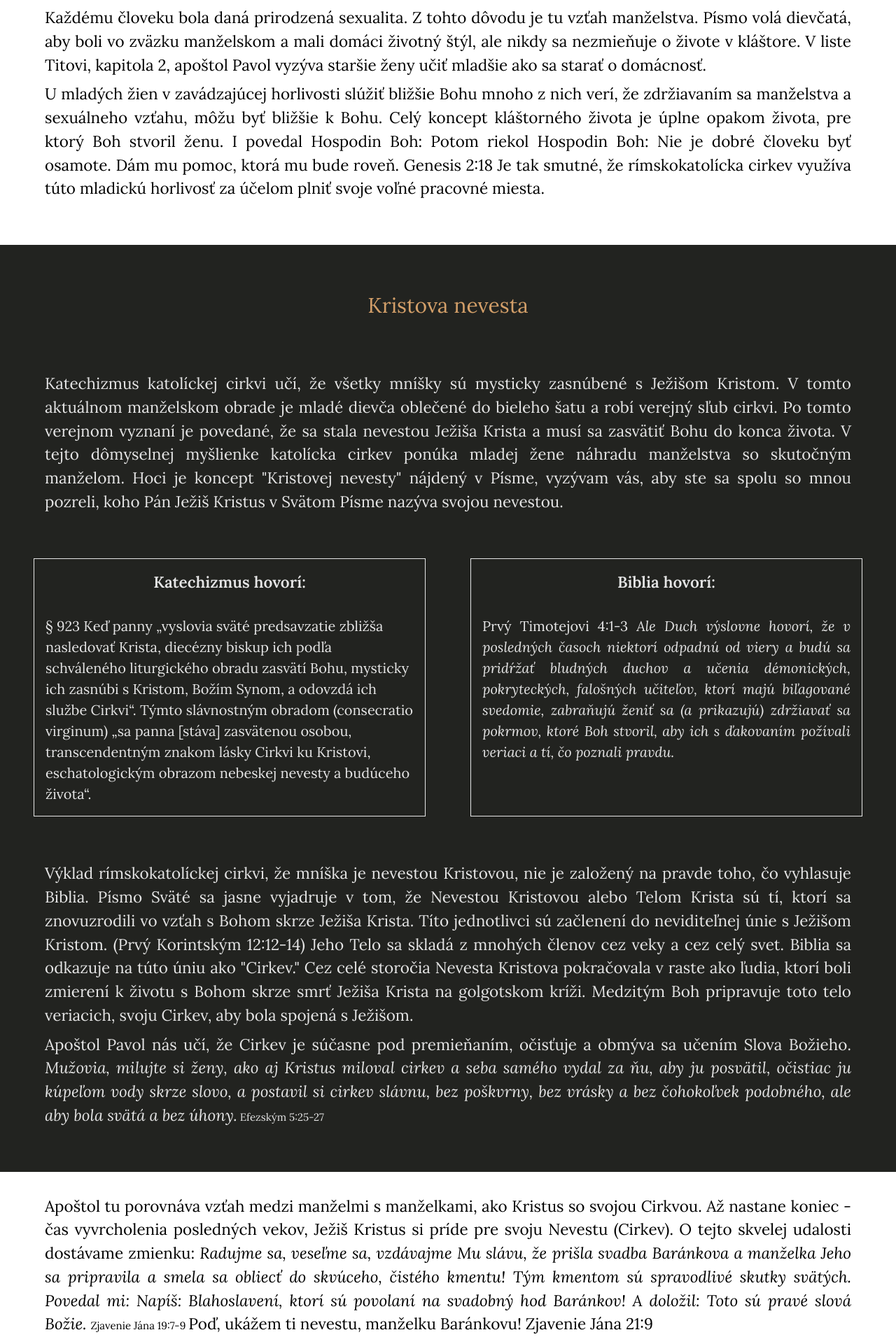
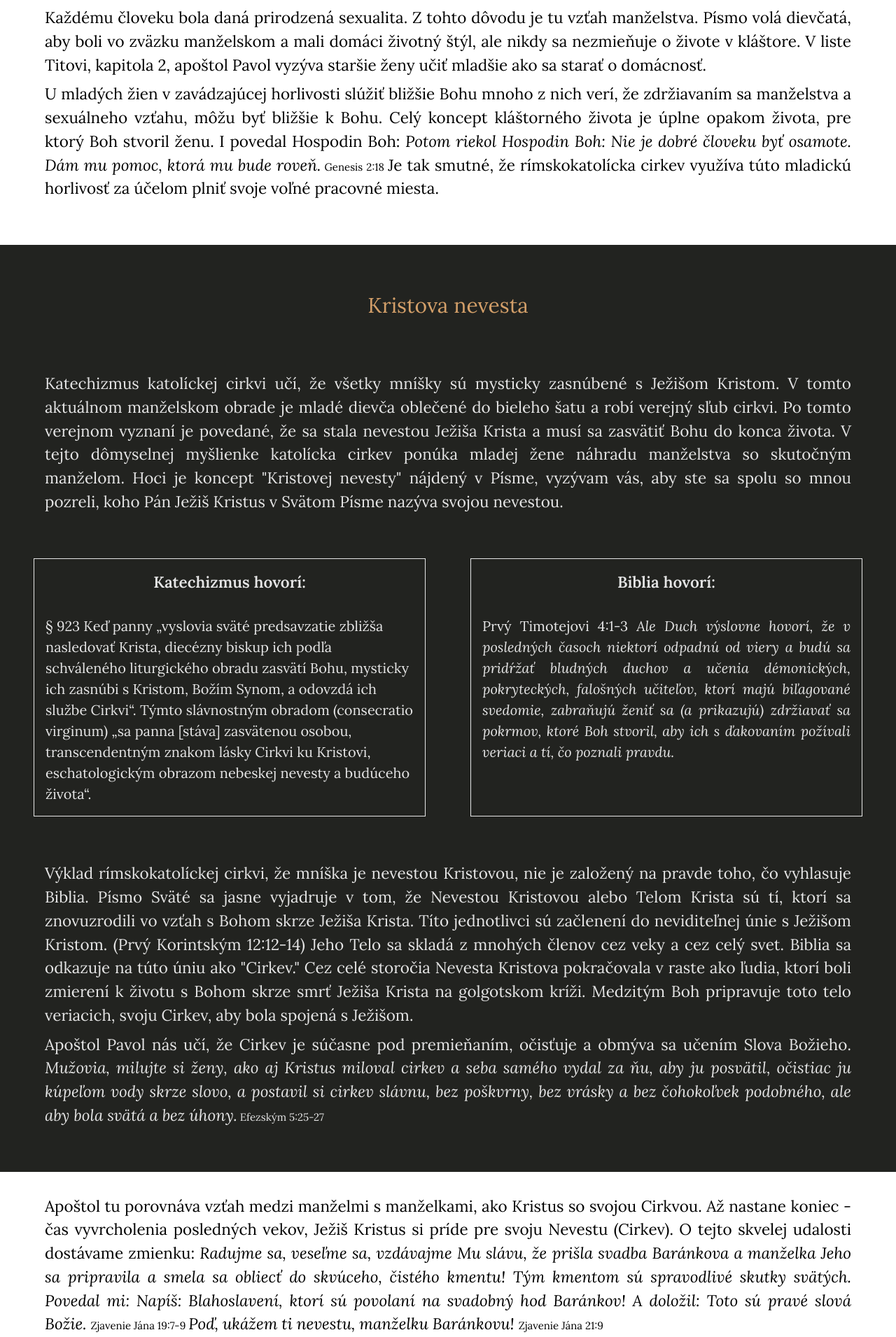
Before and after one commit to pkvarg/katolickaviera.sk, a React (Vite) app: page /klastorny-zivot in a window 1280 px wide. Shown: the part 2189-4100 px from the top of the page at 70% size. Built offline with nearby package versions, Linux system fonts and the light colour scheme.

Commit message:
8sep corrs done

```diff
--- a/src/pages/Klastorny-zivot.jsx
+++ b/src/pages/Klastorny-zivot.jsx
@@ -330,11 +330,15 @@ const KlastornyZivot = () => {
             U mladých žien v zavádzajúcej horlivosti slúžiť bližšie Bohu mnoho z
             nich verí, že zdržiavaním sa manželstva a sexuálneho vzťahu, môžu
             byť bližšie k Bohu. Celý koncept kláštorného života je úplne opakom
-            života, pre ktorý Boh stvoril ženu. I povedal Hospodin Boh: Potom
-            riekol Hospodin Boh: Nie je dobré človeku byť osamote. Dám mu pomoc,
-            ktorá mu bude roveň. Genesis 2:18 Je tak smutné, že rímskokatolícka
-            cirkev využíva túto mladickú horlivosť za účelom plniť svoje voľné
-            pracovné miesta.
+            života, pre ktorý Boh stvoril ženu. I povedal Hospodin Boh:
+            <span className='italic'>
+              {' '}
+              Potom riekol Hospodin Boh: Nie je dobré človeku byť osamote. Dám
+              mu pomoc, ktorá mu bude roveň.
+            </span>
+            <span className='text-[15px]'> Genesis 2:18 </span>
+            Je tak smutné, že rímskokatolícka cirkev využíva túto mladickú
+            horlivosť za účelom plniť svoje voľné pracovné miesta.
           </p>
         </div>
       </section>
@@ -476,7 +480,11 @@ const KlastornyZivot = () => {
               svadobný hod Baránkov! A doložil: Toto sú pravé slová Božie.{' '}
             </span>
             <span className='text-[15px]'> Zjavenie Jána 19:7-9 </span>
-            Poď, ukážem ti nevestu, manželku Baránkovu! Zjavenie Jána 21:9
+            <span className='italic'>
+              {' '}
+              Poď, ukážem ti nevestu, manželku Baránkovu!{' '}
+            </span>
+            <span className='text-[15px]'> Zjavenie Jána 21:9 </span>
           </p>
           <p>
             Skúmajme každý stav svojej duše. Boli ste obmytý a očistený Božím
--- a/src/pages/Manzelstvo.jsx
+++ b/src/pages/Manzelstvo.jsx
@@ -386,9 +386,14 @@ const Manzelstvo = () => {
           </p>
           <p className='pt-8'>
             Je možné vytvoriť manželstvo príkazom Ríma? V Písme je manželstvo
-            upravené podľa vôle a zámeru Boha. Pán Ježiš povedal: Preto opustí
-            človek otca i matku a pripojí sa k manželke, i budú dvaja jedno
-            telo. Matúš 19:5 Toto samotné je a stáva sa platným pred Bohom.
+            upravené podľa vôle a zámeru Boha. Pán Ježiš povedal:
+            <span className='italic'>
+              {' '}
+              Preto opustí človek otca i matku a pripojí sa k manželke, i budú
+              dvaja jedno telo.
+            </span>
+            <span className='text-[15px]'> Matúš 19:5 </span>
+            Toto samotné je a stáva sa platným pred Bohom.
           </p>
         </div>
       </section>
--- a/src/pages/Maria.jsx
+++ b/src/pages/Maria.jsx
@@ -201,12 +201,17 @@ const Maria = () => {
         <div className='text-justify text-[22.5px] flex flex-col gap-2  mx-8 lg:mx-16'>
           <p>
             Katolícke vyučovanie, že Mária je "celá svätá" je veľmi závažné
-            tvrdenie. Božie Slovo vyhlasuje: Svätý, svätý, svätý je Hospodin
-            mocností, plná je všetka zem Jeho slávy. Izaiáš 6:3. Preto nazývať
-            Máriu ako celú svätú a ako zdroj svätosti je rúhanie a úplne proti
-            Písmu. Toto neúctivé vyučovanie je pokusom o krádež základnej
-            božskej slávy. Dôvod, prečo potrebujeme byť spasení pred Bohom je
-            ten, že On je Svätý.
+            tvrdenie. Božie Slovo vyhlasuje:
+            <span className='italic'>
+              {' '}
+              Svätý, svätý, svätý je Hospodin mocností, plná je všetka zem Jeho
+              slávy.
+            </span>
+            <span className='text-[15px]'> Izaiáš 6:3. </span>
+            Preto nazývať Máriu ako celú svätú a ako zdroj svätosti je rúhanie a
+            úplne proti Písmu. Toto neúctivé vyučovanie je pokusom o krádež
+            základnej božskej slávy. Dôvod, prečo potrebujeme byť spasení pred
+            Bohom je ten, že On je Svätý.
           </p>
           <p>
             Ako u mnohých ďalších katolíkov, dnes to môže byť prvýkrát, čo ste
@@ -1009,7 +1014,6 @@ Bola Mária počatá bez poškvrny dedičného hriechu?
           </p>
         </div>
       </section>
-
       {/*Bola Mária bezhriešna?
  black lg and mob OK */}
       <section className='bg-black text-white'>
@@ -1192,12 +1196,22 @@ Bola Mária počatá bez poškvrny dedičného hriechu?
           <p>
             Máriina pozícia je tiež viditeľná v nasledujúcich Písmach. Po prvé,
             Mária sama seba uznávala za zachránenú hriešnicu. Vtedy Mária
-            povedala: Vtedy povedala Mária: Velebí moja duša Pána a môj duch sa
-            rozveselil v Bohu, v mojom Spasiteľovi. Lukáš 1:46-47 Potom Jozef a
-            Mária spoločne obetovali za hriech podľa toho ako vyžadoval Boží
-            Zákon. A aby priniesli obeť podľa slov zákona Pánovho: dve hrdličky
-            alebo dve holúbätá. Lukáš 2:24 Ak bola Mária bezhriešna, nebolo by
-            potrebné obetovať pár vtáctva ako obeť Pánovi.
+            povedala:
+            <span className='italic'>
+              {' '}
+              Vtedy povedala Mária: Velebí moja duša Pána a môj duch sa
+              rozveselil v Bohu, v mojom Spasiteľovi.
+            </span>
+            <span className='text-[15px]'> Lukáš 1:46-47 </span>
+            Potom Jozef a Mária spoločne obetovali za hriech podľa toho ako
+            vyžadoval Boží Zákon.
+            <span className='italic'>
+              {' '}
+              A aby priniesli obeť podľa slov zákona Pánovho: dve hrdličky alebo
+              dve holúbätá.{' '}
+            </span>
+            <span className='text-[15px]'> Lukáš 2:24 </span> Ak bola Mária
+            bezhriešna, nebolo by potrebné obetovať pár vtáctva ako obeť Pánovi.
           </p>
           <p>
             Môžeme všetci ďakovať Pánovi, že Mária bola a je naozaj "požehnaná
@@ -1214,10 +1228,10 @@ Bola Mária počatá bez poškvrny dedičného hriechu?
       </section>
       <span className='font-bold'></span>
       <span className='font-bold'></span>
-      <span className='italic'></span>
-      <span className='text-[15px]'></span>
-      <span className='italic'></span>
-      <span className='text-[15px]'></span>
+      <span className='italic'> </span>
+      <span className='text-[15px]'> </span> <span className='italic'> </span>
+      <span className='text-[15px]'> </span> <span className='italic'> </span>
+      <span className='text-[15px]'> </span>
     </>
   )
 }
--- a/src/pages/PapezskyUrad.jsx
+++ b/src/pages/PapezskyUrad.jsx
@@ -72,7 +72,7 @@ const PapezskyUrad = () => {
               Každý, kto je vykúpený krvou Ježiša Krista patrí do Božej rodiny -
               cirkvi. Pán Ježiš je hlavou a všetci, ktorí sú vykúpení sú Jeho
               telom.
-              <span className='italic'>Lebo sme údmi Jeho tela.</span>
+              <span className='italic'> Lebo sme údmi Jeho tela.</span>
               <span className='text-[15px]'> Efezským 5:30 </span>
             </p>
           </div>
@@ -461,7 +461,7 @@ const PapezskyUrad = () => {
               <span className='italic'>
                 {' '}
                 Posväť ich v pravde -
-                <span className='font-bold'>Tvoje slovo </span>
+                <span className='font-bold'> Tvoje slovo </span>
                 je pravda.{' '}
               </span>
             </p>
@@ -576,7 +576,7 @@ const PapezskyUrad = () => {
             <span className='italic'>
               {' '}
               Posväť ich v pravde -
-              <span className='font-bold'>Tvoje slovo </span>
+              <span className='font-bold'> Tvoje slovo </span>
               je pravda.
             </span>
           </p>
```
